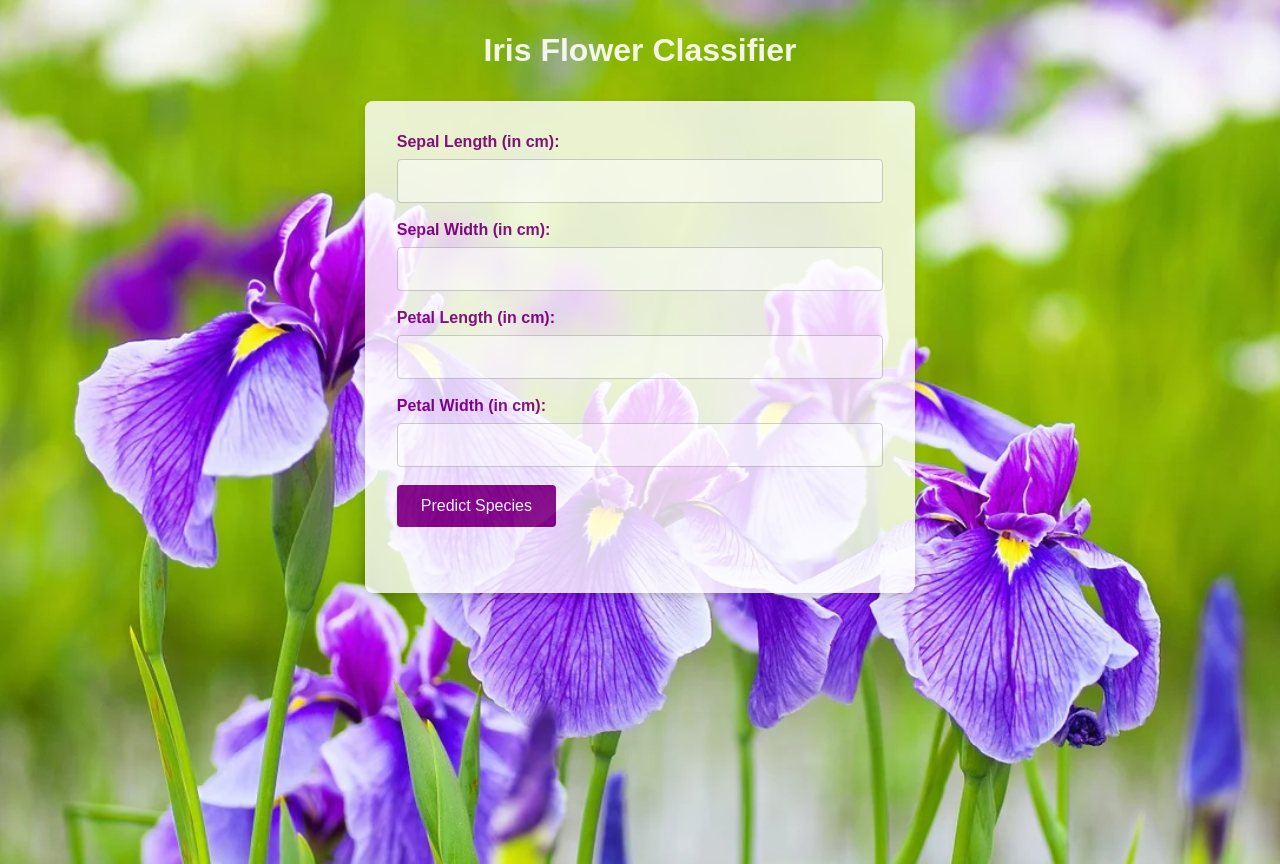
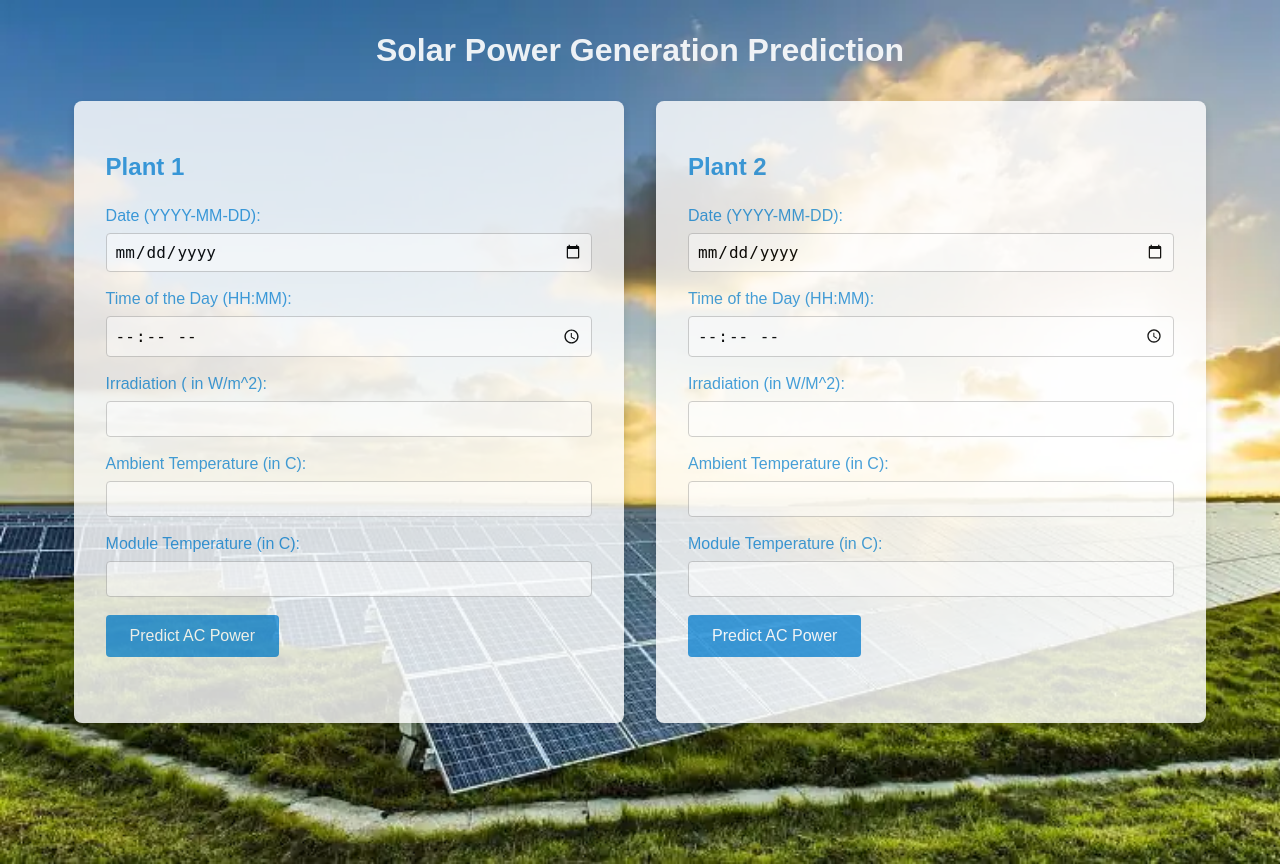
Before and after one commit to AnanyaGodse/Solar-Power-Generation-Forecasting, a Flask app: page / in a window 1280 px wide. Run offline with Flask 3, Linux system fonts and the light colour scheme; parts of the project's set-up code (start-up, migrations or seed data) failed here and were passed over.

Commit message:
Add files via upload

```diff
--- a/static/css/styles.css
+++ b/static/css/styles.css
@@ -2,7 +2,7 @@
   font-family: sans-serif;
   margin: 2rem;
   background-color: #f0f0f0;
-  background-image: url("/static/images/iris.webp");
+  background-image: url("/static/images/Photovolatic-solar-system.webp");
   background-repeat: no-repeat;
   background-size: cover;
   opacity: 0.9;
@@ -24,10 +24,11 @@
 
 .form-container {
   display: flex;
-  flex-direction: column;
-  align-items: center;
+  flex-direction: row;
   justify-content: center;
+  flex-wrap: wrap;
   max-width: 100%;
+  max-height: 100%;
 }
 
 .prediction-form {
@@ -42,16 +43,21 @@
   text-align: left;
 }
 
+.prediction-form h2 {
+  margin-bottom: 0.5rem;
+  color: #3498db;
+}
+
 .prediction-form label {
   display: block;
   margin-bottom: 0.5rem;
-  color: purple;
-  font-weight: bold;
+  color: #3498db;
+  font-weight: bolc;
 }
 
 .prediction-form input {
   width: 100%;
-  padding: 0.75rem;
+  padding: 0.5rem;
   border: 1px solid #ccc;
   border-radius: 4px;
   box-sizing: border-box;
@@ -59,12 +65,12 @@
 }
 
  input:focus {
-  border: 2px solid purple;
+  border: 2px solid #3498db;
   outline: none;
  }
 
 .prediction-form button {
-  background-color: purple;
+  background-color: #3498db;
   color: #fff;
   border: none;
   border-radius: 4px;
@@ -74,7 +80,7 @@
 }
 
 .prediction-form button:hover {
-  background-color: rgb(87, 26, 87);
+  background-color: #2980b9;
   transform: translateY(-2px);
 }
 
@@ -85,6 +91,19 @@
 .prediction-form p {
   margin-top: 0.5rem;
   font-weight: bold;
-  color: purple;
+  color: #3498db;
   text-align: center;
 }
+
+/* Media Query for smaller screens */
+@media (max-width: 768px) {
+  .prediction-form {
+    width: 90%;
+    margin: 1rem 0;
+  }
+
+  .form-container {
+    flex-direction: column;
+    align-items: center;
+  }
+}
--- a/templates/index.html
+++ b/templates/index.html
@@ -2,54 +2,132 @@
 <html lang="en">
 
 <head>
-  <meta charset="UTF-8">
-  <meta name="viewport" content="width=device-width, initial-scale=1.0">
-  <title>Iris Classifier</title>
+  <meta charset="UTF-8" />
+  <title>Solar Power Generation Prediction</title>
   <link rel="stylesheet" href="static/css/styles.css">
-  <script src="https://code.jquery.com/jquery-3.6.0.min.js"></script>
+  <script src="https://ajax.googleapis.com/ajax/libs/jquery/3.6.0/jquery.min.js"></script>
 </head>
 
 <body>
-  <h1> Iris Flower Classifier </h1>
+  <h1>Solar Power Generation Prediction</h1>
 
   <div class="form-container">
-      <form class="prediction-form" id="predictionForm">
-        <label for="sepal-length"> Sepal Length (in cm): </label>
-        <input type="number" id="sepal-length" name="sepal-length" step="0.01" required /> <br> <br>
+    <!-- Form for Plant 1 -->
+    <form id="prediction-form1" class="prediction-form">
+      <h2>Plant 1</h2> <br>
+      <label for="date1">Date (YYYY-MM-DD):</label>
+      <input type="date" id="date1" name="date1" required /> <br><br>
 
-        <label for="sepal-width"> Sepal Width (in cm): </label>
-        <input type="number" id="sepal-width" name="sepal-width" step="0.01" required /> <br> <br>
+      <label for="time1">Time of the Day (HH:MM):</label>
+      <input type="time" id="time1" name="time1" required /> <br><br>
 
-        <label for="petal-length"> Petal Length (in cm): </label>
-        <input type="number" id="petal-length" name="petal-length" step="0.01" required /> <br> <br>
+      <label for="irradiation1">Irradiation ( in W/m^2): </label>
+      <input type="number" id="irradiation1" name="irradiation1" step="any" required /> <br><br>
 
-        <label for="petal-width"> Petal Width (in cm): </label>
-        <input type="number" id="petal-width" name="petal-width" step="0.01" required /> <br> <br>
+      <label for="ambientTemp1">Ambient Temperature (in C):</label>
+      <input type="number" id="ambientTemp1" name="ambientTemp1" step="any" required /> <br><br>
 
-        <button type="submit"> Predict Species </button> <br><br>
-        <p id="prediction"></p>
+      <label for="moduleTemp1">Module Temperature (in C):</label>
+      <input type="number" id="moduleTemp1" name="moduleTemp1" step="any" required /> <br><br>
 
+      <button type="submit">Predict AC Power</button> <br><br>
+      <p id="prediction1"></p>
+    </form>
+
+    <!-- Form for Plant 2 -->
+    <form id="prediction-form2" class="prediction-form">
+      <h2>Plant 2</h2> <br>
+      <label for="date2">Date (YYYY-MM-DD):</label>
+      <input type="date" id="date2" name="date2" required /> <br><br>
+
+      <label for="time2">Time of the Day (HH:MM):</label>
+      <input type="time" id="time2" name="time2" required /> <br><br>
+
+      <label for="irradiation2">Irradiation (in W/M^2):</label>
+      <input type="number" id="irradiation2" name="irradiation2" step="any" required /> <br><br>
+
+      <label for="ambientTemp2">Ambient Temperature (in C):</label>
+      <input type="number" id="ambientTemp2" name="ambientTemp2" step="any" required /> <br><br>
+
+      <label for="moduleTemp2">Module Temperature (in C):</label>
+      <input type="number" id="moduleTemp2" name="moduleTemp2" step="any" required /> <br><br>
+
+      <button type="submit">Predict AC Power</button> <br><br>
+      <p id="prediction2"></p>
     </form>
   </div>
 
   <script>
-      $(document).ready(function () {
-        $('#predictionForm').on('submit', function (event) {
-          event.preventDefault(); // Prevent the default form submission
+    // AJAX request for Plant 1 form
+    $("#prediction-form1").submit(function (event) {
+      event.preventDefault();
+      const date = $("#date1").val();
+      const time = $("#time1").val();
+      const irradiation = $("#irradiation1").val();
+      const ambientTemp = $("#ambientTemp1").val();
+      const moduleTemp = $("#moduleTemp1").val();
+
       $.ajax({
-            type: 'POST',
-            url: '/predict', // URL of the predict endpoint
-            data: $(this).serialize(), // Serialize form data
+        url: "/predict_model1",
+        method: "POST",
+        contentType: "application/json",
+        data: JSON.stringify({
+          date: date,
+          time: time,
+          irradiation: irradiation,
+          ambientTemp: ambientTemp,
+          moduleTemp: moduleTemp
+        }),
         success: function (response) {
-              // Update the prediction paragraph with the response
-              $('#prediction').text('The predicted species is: ' + response.prediction);
+          const roundedPrediction = Math.round(response.prediction * 100) / 100;
+          $("#prediction1").text(
+            "AC Power for Plant 1: " + roundedPrediction + " kW"
+          );
         },
-            error: function () {
-              $('#prediction').text('An error occurred while making the prediction.');
-            }
+        error: function (jqXHR, textStatus, errorThrown) {
+          console.error("Error:", textStatus, errorThrown);
+          $("#prediction1").text(
+            "An error occurred. Please try again later."
+          );
+        },
       });
+    });
+
+    // AJAX request for Plant 2 form
+    $("#prediction-form2").submit(function (event) {
+      event.preventDefault();
+      const date = $("#date2").val();
+      const time = $("#time2").val();
+      const irradiation = $("#irradiation2").val();
+      const ambientTemp = $("#ambientTemp2").val();
+      const moduleTemp = $("#moduleTemp2").val();
+
+      $.ajax({
+        url: "/predict_model2",
+        method: "POST",
+        contentType: "application/json",
+        data: JSON.stringify({
+          date: date,
+          time: time,
+          irradiation: irradiation,
+          ambientTemp: ambientTemp,
+          moduleTemp: moduleTemp
+        }),
+        success: function (response) {
+          const roundedPrediction = Math.round(response.prediction * 100) / 100;
+          $("#prediction2").text(
+            "AC Power for Plant 2: " + roundedPrediction + " kW"
+          );
+        },
+        error: function (jqXHR, textStatus, errorThrown) {
+          console.error("Error:", textStatus, errorThrown);
+          $("#prediction2").text(
+            "An error occurred. Please try again later."
+          );
+        },
       });
     });
   </script>
 </body>
+
 </html>
```
Lines whose indentation alone changed are shown as unchanged.
